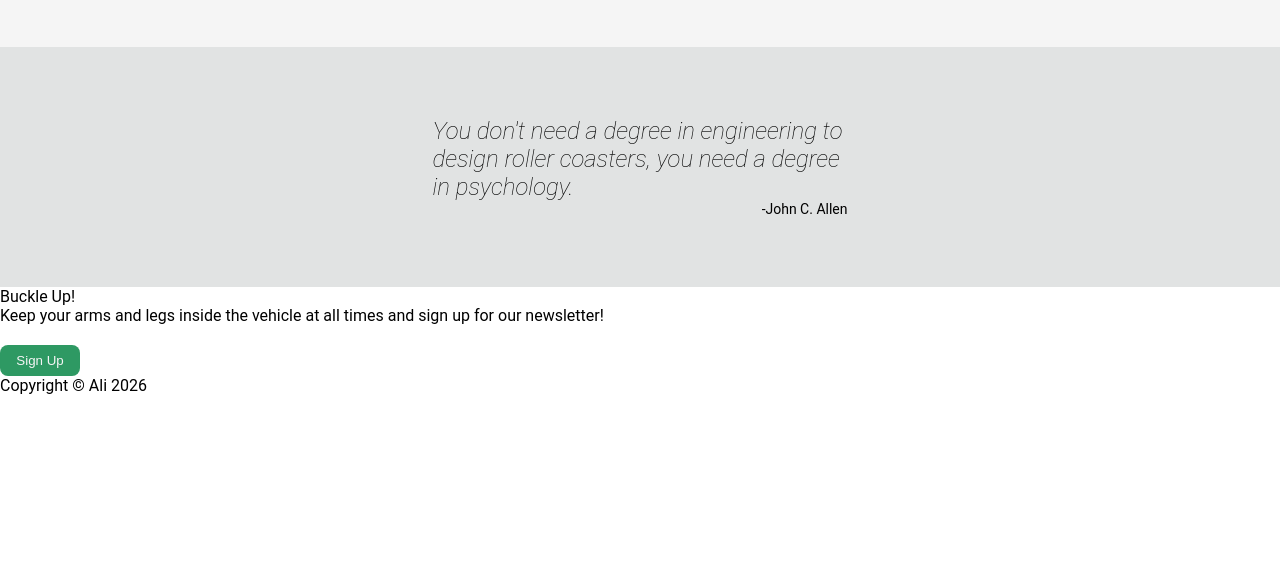
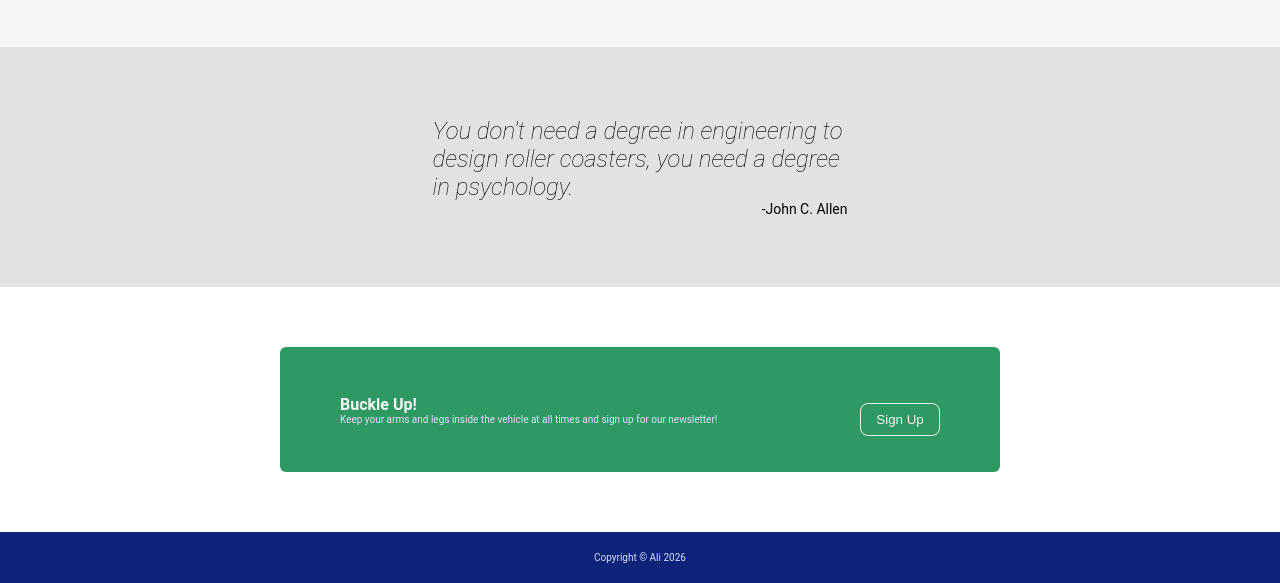
Before and after one commit to toxxicAli/odin-landing, a plain HTML site: page index.html in a window 1280 px wide. Shown: the part 519-1102 px from the top of the page. Before the commit the page ends 914 px from the top, so only its background shows below. Drawn offline with Linux system fonts and the light colour scheme.

Commit message:
footers and final touches

```diff
--- a/style.css
+++ b/style.css
@@ -114,3 +114,37 @@ h3 {
     justify-content: flex-end;
     width: 415px;
 }
+.footer-1 {
+    background-color: #2e9963;
+    width: 600px;
+    height: 75px;
+    border-radius: 6px;
+    margin-left: auto;
+    margin-right: auto;
+    margin-top: 60px;
+    padding: 25px 60px;
+    margin-bottom: 60px;
+    display: flex;
+    flex-direction: row;
+    justify-content: space-between;
+    align-items: center;
+}
+.footer-1 button {
+    border: 1px solid whitesmoke;
+}
+.cta {
+    color: whitesmoke;
+    font-weight: bold;
+}
+.cta-desc {
+    font-size: 10px;
+    color:#d9e0ff;
+}
+.footer-2 {
+    background-color: #0d2378;
+    margin: auto;
+    color: #d9e0ff;
+    text-align: center;
+    font-size: 10px;
+    padding: 20px;
+}
```
